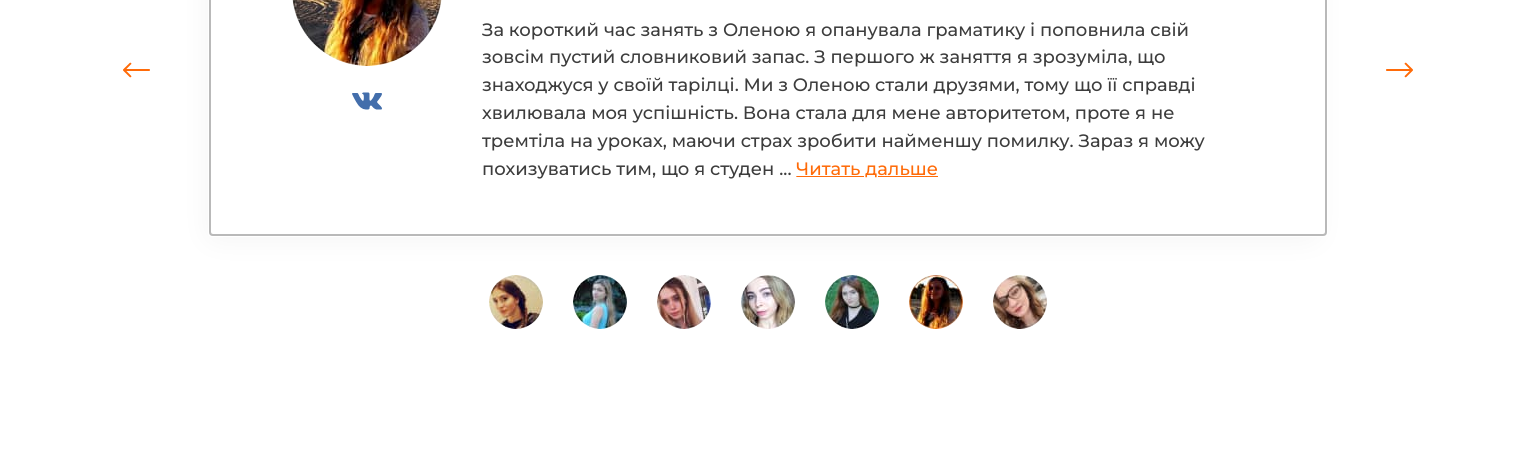
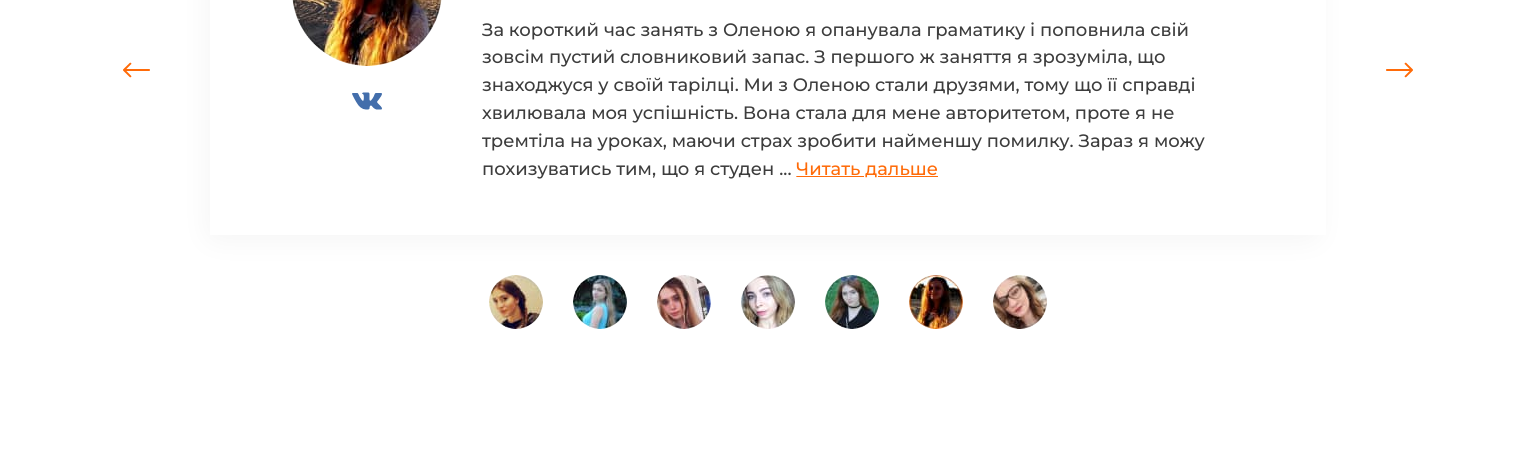
Before and after one commit to slavat87/section-reviews-my, a plain HTML site: page index.html in a window 1536 px wide. Shown: the part 374-833 px from the top of the page. Drawn offline with nearby package versions, Linux system fonts and the light colour scheme; files that its build step writes are made by us from their sources.

Commit message:
Update _section_reviews.scss

```diff
--- a/sass/_section_reviews.scss
+++ b/sass/_section_reviews.scss
@@ -43,7 +43,6 @@
 
     box-shadow: -5px 8px 26px rgba(0, 0, 0, 0.04);
     background-color: $fourth-text-color;
-    outline: auto;
   }
 
   .reviews-img {
@@ -214,7 +213,6 @@
 
     box-shadow: -5px 8px 26px rgba(0, 0, 0, 0.04);
     background-color: $fourth-text-color;
-    outline: auto;
   }
 
   .reviews_content::after {
@@ -238,35 +236,6 @@
     flex-shrink: 0;
     z-index: 1;
   }
-
-  // .appearance-tablet {
-  //   display: flex;
-  //   position: relative;
-  //   align-items: center;
-  //   justify-content: space-between;
-  // }
-
-  // .appearance-tablet::before {
-  //   content: "";
-  //   position: absolute;
-  //   display: block;
-  //   right: -55px;
-  //   background: url("./../images/section_reviews/Arrow_right.svg") no-repeat;
-  //   width: 27px;
-  //   height: 16px;
-  //   flex-shrink: 0;
-  // }
-
-  // .appearance-tablet::after {
-  //   content: "";
-  //   position: absolute;
-  //   display: block;
-  //   left: -55px;
-  //   background: url("./../images/section_reviews/Arrow_left.svg") no-repeat;
-  //   width: 27px;
-  //   height: 16px;
-  //   flex-shrink: 0;
-  // }
 
   .reviews_content_img {
     margin-right: 46px;
@@ -406,8 +375,7 @@
 
     box-shadow: -5px 8px 26px rgba(0, 0, 0, 0.04);
     background-color: $fourth-text-color;
-    outline: auto;
-  }
+ }
 
   .reviews-text {
     margin: 0;
```
